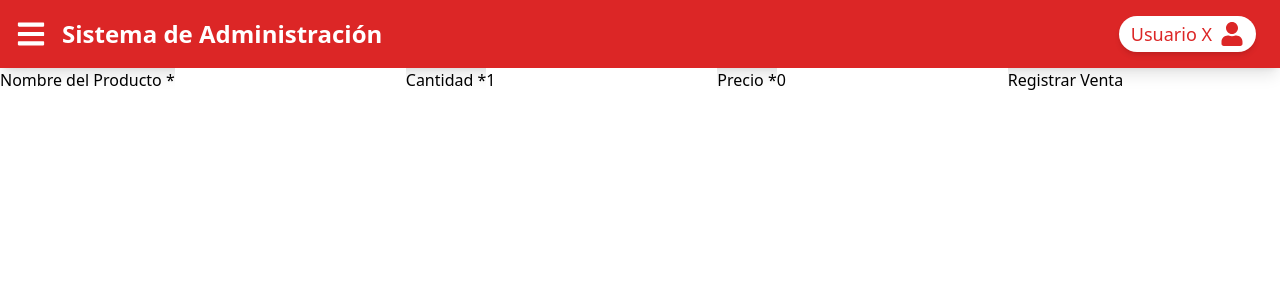
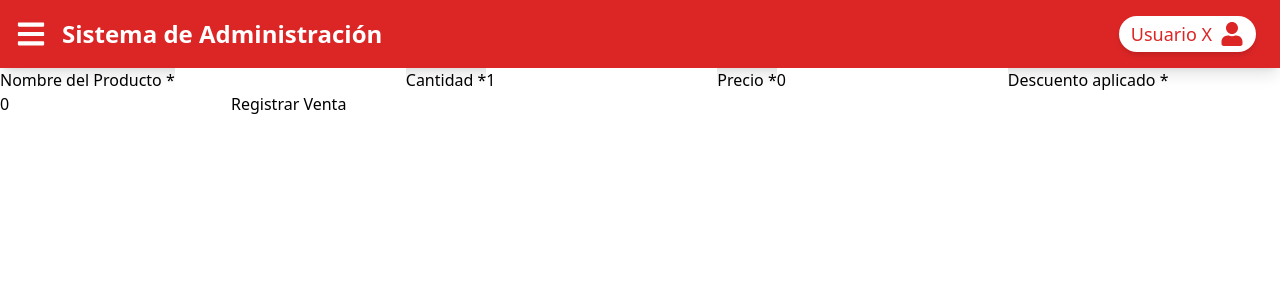
Before and after one commit to PatrickGQ/Proyecto-TallerSisInfo, a React (Vite) app in the folder FRONTEND/: page /ventas/registrar/venta in a window 1280 px wide. Shown: the top 300 px of the page. Built offline with nearby package versions, Linux system fonts and the light colour scheme.

Commit message:
Implementacion de descuentos estaticos

```diff
--- a/FRONTEND/src/PAGES/RegisterSale/Components/SaleForm.jsx
+++ b/FRONTEND/src/PAGES/RegisterSale/Components/SaleForm.jsx
@@ -5,6 +5,7 @@ const SaleForm = () => {
     productName: "",  // Estado inicial con el nombre del producto
     quantity: 1,      // Estado inicial para la cantidad del producto
     price: 0,         // Estado inicial para el precio del producto
+    discount: 0,      // Estado inicial para el descuento aplicado
   });
 
   const handleChange = (e) => {
@@ -17,7 +18,7 @@ const SaleForm = () => {
 
   const handleSubmit = (e) => {
     e.preventDefault();
-    console.log(form);  // Mostrar nombre, cantidad y precio en la consola al enviar
+    console.log(form);  // Mostrar nombre, cantidad, precio y descuento en la consola al enviar
   };
 
   return (
@@ -56,6 +57,17 @@ const SaleForm = () => {
           required
         />
 
+        <label>
+          Descuento aplicado <span>*</span>
+        </label>
+        <input
+          type="number"
+          name="discount"
+          value={form.discount}
+          onChange={handleChange}
+          required
+        />
+
         <button type="submit">Registrar Venta</button>
       </form>
     </div>
```
